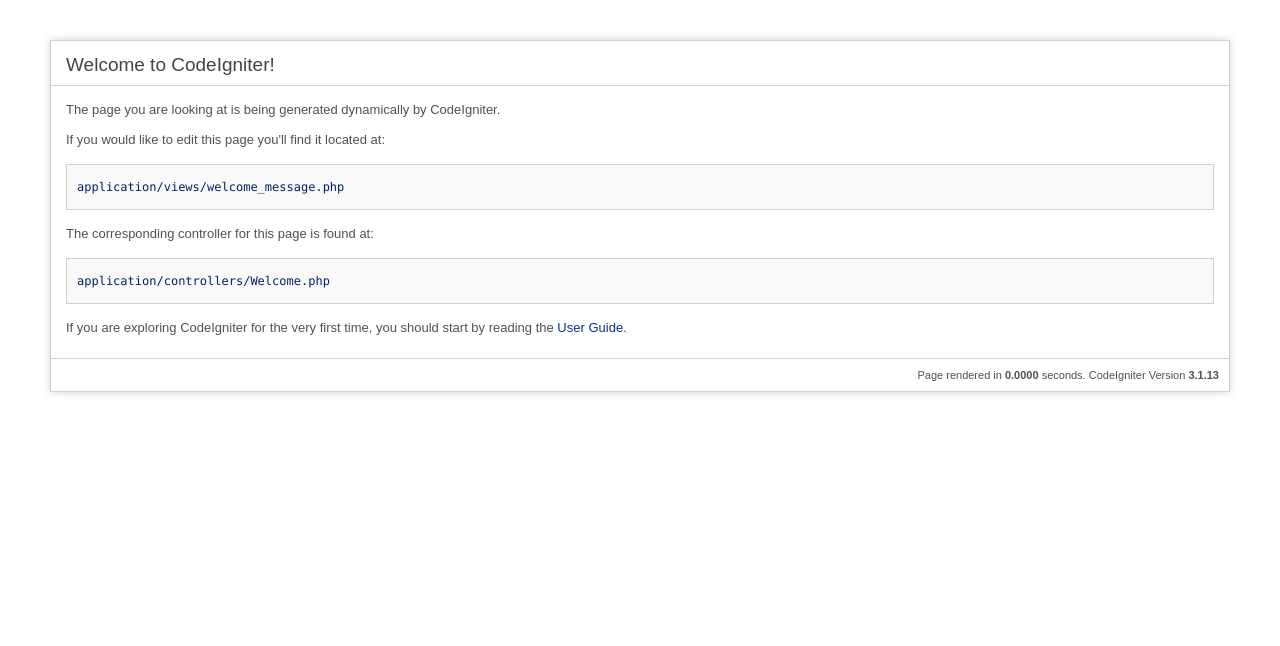
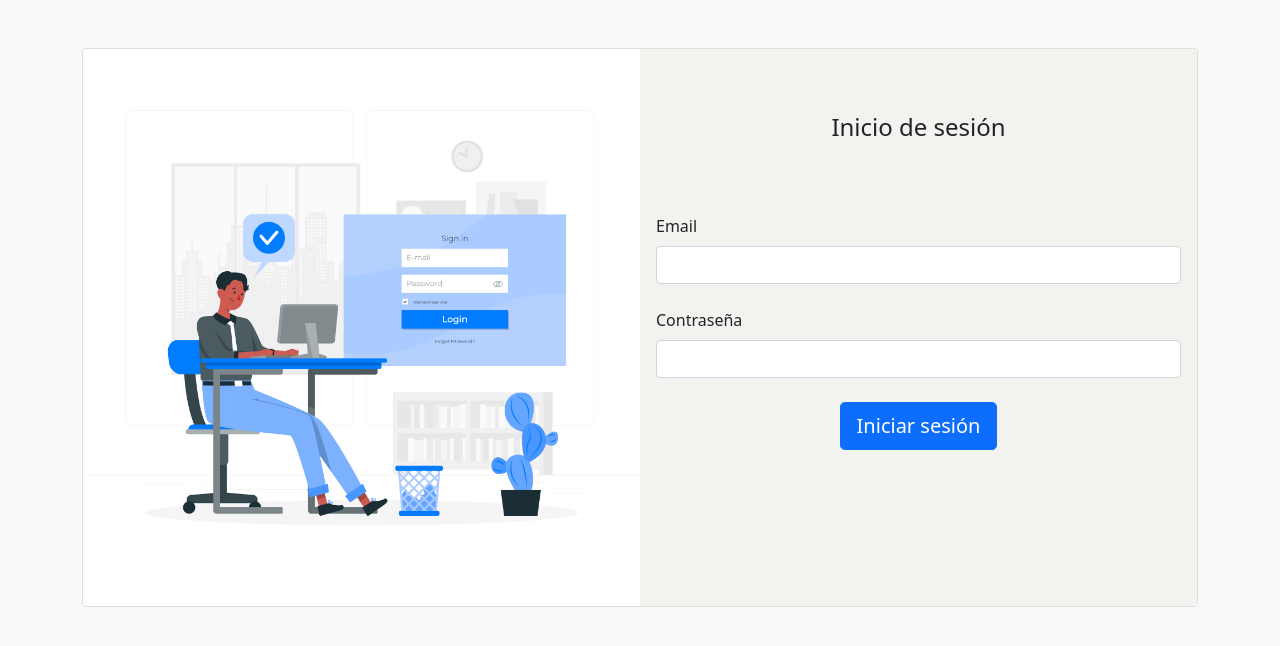
Before and after one commit to AnabelCanseco/test, a CodeIgniter app: the page made by application/views/login.php in a window 1280 px wide. Shown: the top 646 px of the page. Run offline with CodeIgniter, Linux system fonts and the light colour scheme.

Commit message:
login view

```diff
--- a/application/views/login.php
+++ b/application/views/login.php
@@ -4,97 +4,45 @@
 <html lang="en">
 <head>
 	<meta charset="utf-8">
-	<title>Welcome to CodeIgniter</title>
+	<title>Test</title>
+	<link href="https://cdn.jsdelivr.net/npm/bootstrap@5.0.2/dist/css/bootstrap.min.css" rel="stylesheet" integrity="sha384-EVSTQN3/azprG1Anm3QDgpJLIm9Nao0Yz1ztcQTwFspd3yD65VohhpuuCOmLASjC" crossorigin="anonymous">
+	<link rel="stylesheet"  href="<?= base_url('assets/css/login.css?v=' . rand()) ?>">
+	<script src="https://ajax.googleapis.com/ajax/libs/jquery/3.6.1/jquery.min.js"></script>
+	<script src="https://cdnjs.cloudflare.com/ajax/libs/jquery-validate/1.19.5/jquery.validate.js"></script>
+</head>
+<body class="bg-light">
+	<div class="container mt-5">
+		<div class="card  mt-5 mb-3" >
+		  <div class="row g-0">
+		    <div class="col-md-6">
+		      <img src="<?php echo base_url('assets/img/login.jpg') ?>" class="img-fluid rounded-start" alt="...">
+		    </div>
+		    <div class="col-md-6 bg-login" >
+		      <div class="card-body mt-5">
+		      	<div class="col-md-12 mb-5">
+			  		<h4 class="text-center">Inicio de sesión</h4>
+			  	</div>
+				<form class="row g-4 mt-5" id="register-form" method="post">
+					<div class="col-md-12 col-sm-12">
+						<label for="email" class="form-label">Email</label>
+						<input type="email" class="form-control" id="email" name="email">
+						<span class="text-danger" id="email-error"></span>
+					</div>
+					<div class="col-md-12 col-sm-12">
+						<label for="pwd" class="form-label">Contraseña</label>
+						<input type="password" class="form-control" id="pwd" name="pwd">
+						<span class="text-danger" id="pwd-error"></span>
+					</div>
+					<div class="col-12 text-center">
+						<button type="submit" class="btn btn-lg btn-primary ">Iniciar sesión</button>
+					</div>
+				</form>
+				</div>
 
-	<style type="text/css">
-
-	::selection { background-color: #E13300; color: white; }
-	::-moz-selection { background-color: #E13300; color: white; }
-
-	body {
-		background-color: #fff;
-		margin: 40px;
-		font: 13px/20px normal Helvetica, Arial, sans-serif;
-		color: #4F5155;
-	}
-
-	a {
-		color: #003399;
-		background-color: transparent;
-		font-weight: normal;
-		text-decoration: none;
-	}
-
-	a:hover {
-		color: #97310e;
-	}
-
-	h1 {
-		color: #444;
-		background-color: transparent;
-		border-bottom: 1px solid #D0D0D0;
-		font-size: 19px;
-		font-weight: normal;
-		margin: 0 0 14px 0;
-		padding: 14px 15px 10px 15px;
-	}
-
-	code {
-		font-family: Consolas, Monaco, Courier New, Courier, monospace;
-		font-size: 12px;
-		background-color: #f9f9f9;
-		border: 1px solid #D0D0D0;
-		color: #002166;
-		display: block;
-		margin: 14px 0 14px 0;
-		padding: 12px 10px 12px 10px;
-	}
-
-	#body {
-		margin: 0 15px 0 15px;
-		min-height: 96px;
-	}
-
-	p {
-		margin: 0 0 10px;
-		padding:0;
-	}
-
-	p.footer {
-		text-align: right;
-		font-size: 11px;
-		border-top: 1px solid #D0D0D0;
-		line-height: 32px;
-		padding: 0 10px 0 10px;
-		margin: 20px 0 0 0;
-	}
-
-	#container {
-		margin: 10px;
-		border: 1px solid #D0D0D0;
-		box-shadow: 0 0 8px #D0D0D0;
-	}
-	</style>
-</head>
-<body>
-
-<div id="container">
-	<h1>Welcome to CodeIgniter!</h1>
-
-	<div id="body">
-		<p>The page you are looking at is being generated dynamically by CodeIgniter.</p>
-
-		<p>If you would like to edit this page you'll find it located at:</p>
-		<code>application/views/welcome_message.php</code>
-
-		<p>The corresponding controller for this page is found at:</p>
-		<code>application/controllers/Welcome.php</code>
-
-		<p>If you are exploring CodeIgniter for the very first time, you should start by reading the <a href="userguide3/">User Guide</a>.</p>
+		    </div>
+		  </div>
+		</div>
 	</div>
-
-	<p class="footer">Page rendered in <strong>{elapsed_time}</strong> seconds. <?php echo  (ENVIRONMENT === 'development') ?  'CodeIgniter Version <strong>' . CI_VERSION . '</strong>' : '' ?></p>
-</div>
-
+	<script src="<?php echo base_url('assets/js/register.js') ?>"></script>
 </body>
 </html>
--- a/application/views/register.php
+++ b/application/views/register.php
@@ -10,7 +10,7 @@
 		<script src="https://ajax.googleapis.com/ajax/libs/jquery/3.6.1/jquery.min.js"></script>
 		<script src="https://cdnjs.cloudflare.com/ajax/libs/jquery-validate/1.19.5/jquery.validate.js"></script>
 </head>
-<body class="bg-light">
+	<body class="bg-light">
 		<div class="container mt-5">
 				<div class="card text-center">
 					<div class="bg-primary p-2 text-white">
@@ -68,5 +68,5 @@
 		<script src="<?php echo base_url('assets/js/register.js') ?>">
 
 		</script>
-</body>
+	</body>
 </html>
--- /dev/null
+++ b/assets/css/login.css
@@ -0,0 +1,3 @@
+.bg-login {
+	background-color: #f2f2ee;
+}
```
Also changed, not shown: assets/img/login.jpg (added).
